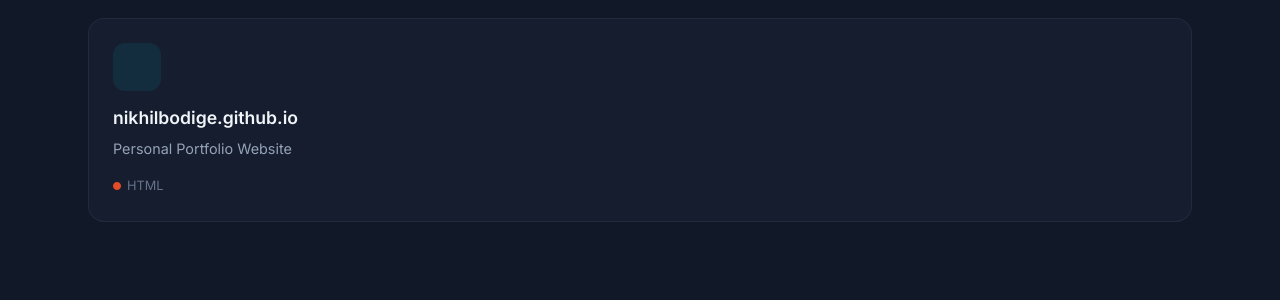
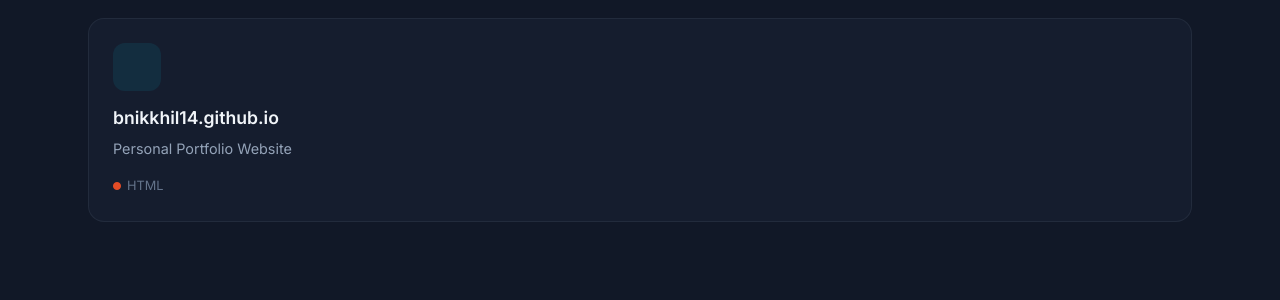
Before and after one commit to bnikkhil14/bnikkhil14.github.io, a Jekyll site: the page built from index.html, in a window 1280 px wide and 900 px high, scrolled down 4689 px. Shown: the part 153-453 px from the top of the window. Built offline with Jekyll 4.4.1, drawn with Linux system fonts in a browser that asks for light colours.

Commit message:
replaced the repos names

```diff
--- a/index.html
+++ b/index.html
@@ -35,7 +35,7 @@ description: Senior DevOps & Cloud Engineer with 6+ years of experience deliveri
                     <a href="#contact" class="btn btn-primary">
                         <i class="fas fa-envelope"></i> Get in Touch
                     </a>
-                    <a href="www.linkedin.com/in/nikhil-kumar-bodige-029359209" target="_blank">
+                    <a href="https://www.linkedin.com/in/nikhil-kumar-bodige-029359209" target="_blank"  class="btn btn-secondary">
                         <i class="fab fa-linkedin"></i> LinkedIn
                     </a>
                 </div>
@@ -153,8 +153,7 @@ description: Senior DevOps & Cloud Engineer with 6+ years of experience deliveri
         <div class="certs-grid">
             <div class="cert-card aws fade-in">
                 <div class="cert-badge">
-                    <img src="/assets/certifications/Devops_engineer_professional.png'"
-                          alt="AWS DevOps Engineer Professional Badge">
+                    <img src="/assets/certifications/Devops_engineer_professional.png" alt="AWS DevOps Engineer Professional Badge">
                 </div>
                 <h3 class="cert-name">AWS Certified DevOps Engineer - Professional</h3>
                 <p class="cert-date">Issued: Dec 2020 · Expires: Dec 2023</p>
@@ -451,9 +450,9 @@ description: Senior DevOps & Cloud Engineer with 6+ years of experience deliveri
             // Fallback to static content if API fails
             loading.style.display = 'none';
             container.innerHTML = `
-            <div class="github-project-card fade-in visible" onclick="window.open('https://github.com/bnikkhil14/nikhilbodige.github.io', '_blank')" style="cursor: pointer;">
+            <div class="github-project-card fade-in visible" onclick="window.open('https://github.com/bnikkhil14/bnikkhil14.github.io', '_blank')" style="cursor: pointer;">
                 <div class="project-icon"><i class="fab fa-user-circle-o"></i></div>
-                <h3 class="project-name">nikhilbodige.github.io</h3>
+                <h3 class="project-name">bnikkhil14.github.io</h3>
                 <p class="project-description">Personal Portfolio Website</p>
                 <div class="project-meta"><span class="project-lang"><i class="fas fa-circle" style="color: #e34c26"></i> HTML</span></div>
             </div>
@@ -497,10 +496,10 @@ description: Senior DevOps & Cloud Engineer with 6+ years of experience deliveri
                 <a href="mailto:bnikkhil14@gmail.com" class="contact-link">
                     <i class="fas fa-envelope"></i> bnikkhil14@gmail.com
                 </a>
-                <a href="www.linkedin.com/in/nikhil-kumar-bodige-029359209" target="_blank">
+                <a href="https://www.linkedin.com/in/nikhil-kumar-bodige-029359209" target="_blank" class="contact-link">
                     <i class="fab fa-linkedin"></i> LinkedIn
                 </a>
-                <a href="https://github.com/bnikkhil14" target="_blank">
+                <a href="https://github.com/bnikkhil14" target="_blank" class="contact-link">
                     <i class="fab fa-github"></i> GitHub
                 </a>
             </div>
```
